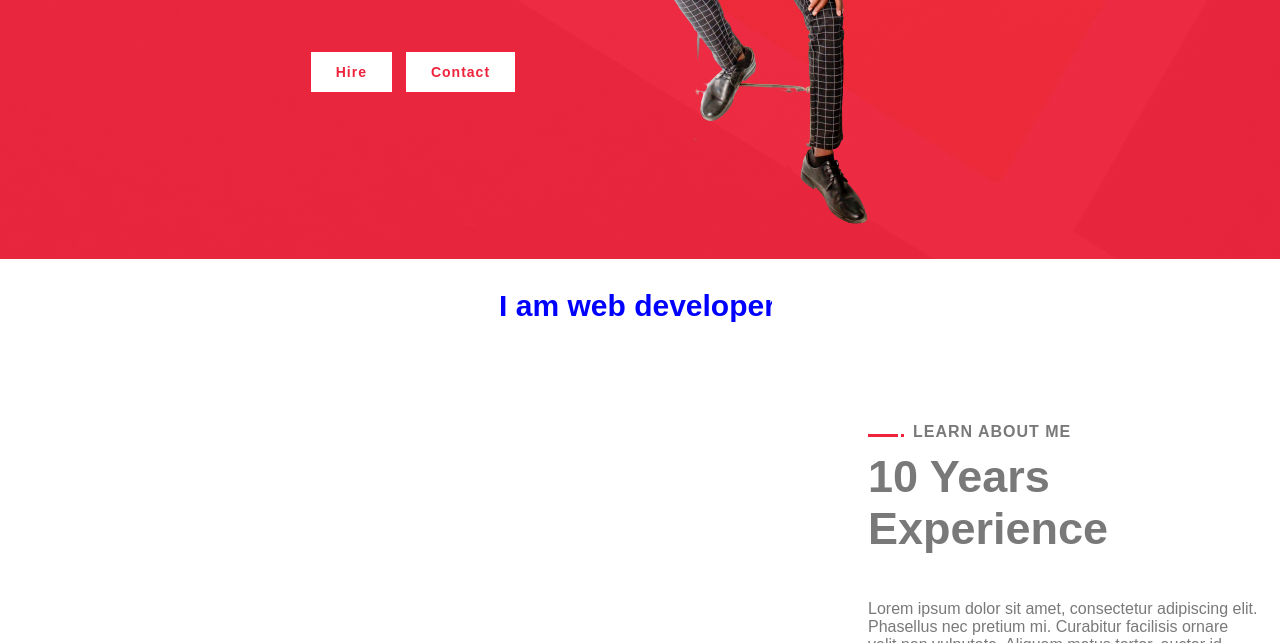
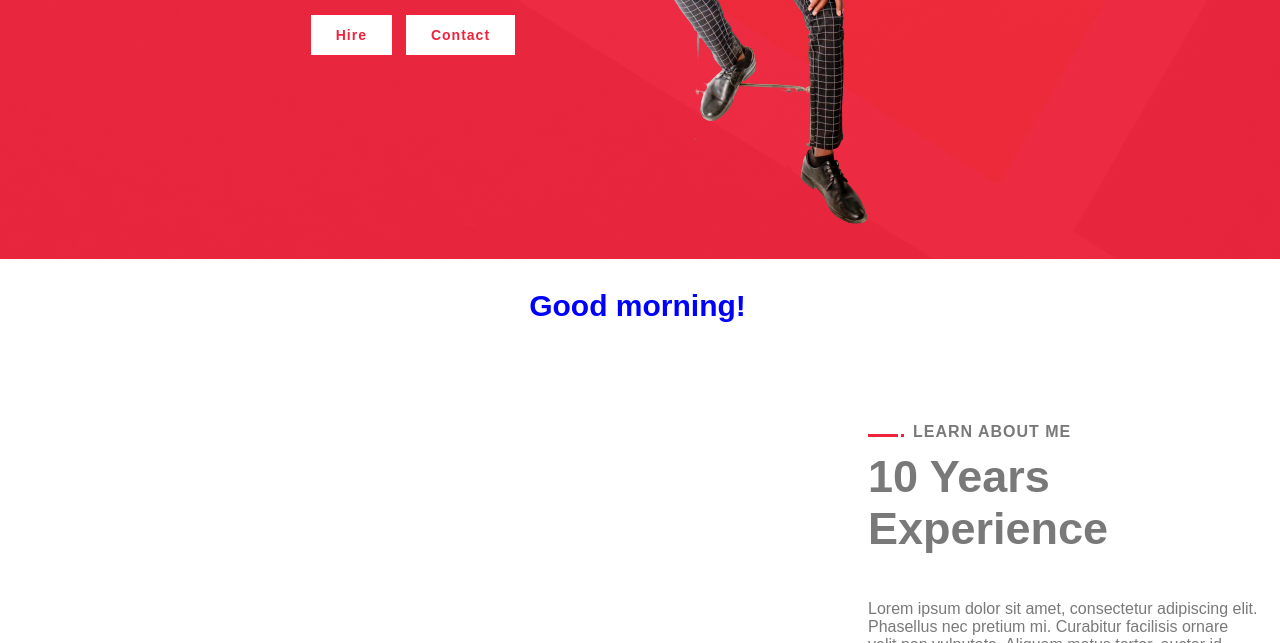
Before and after one commit to Kampende75/portfolio, a plain HTML site: page index.html in a window 1280 px wide. Shown: the part 457-1100 px from the top of the page. Drawn offline with Linux system fonts and the light colour scheme.

Commit message:
index.html

```diff
--- a/index.html
+++ b/index.html
@@ -30,7 +30,7 @@
     <div class="header-text1">
     <p>I'm</p>
     <h1>Isaac Kampende</h1>
-    <script src="Javascript/add-content.js"></script>
+
     </div>
 
     <div class="header-btn">
@@ -43,15 +43,19 @@
        <img src="Images/header.png" alt="Isaac R. Kampende">
     </div>
 </div>
-<!-----Sub Header Ends Here--->
+<!-----Sub Header Ends Here-->
+<div class="Intro">
+  <div class="Intro-header">
+    <script src="Javascript/add-content.js"></script>
+ </div>
+</div>
 
 
-<div class="Intro">
-  <div class="Intro-header">
-    <h3>I am web developer</h3>
-  </div>
+<!---------
+<div>
+  <h2></h2>
+  <script src="Javascript/add-content.js"></script>
 </div>
-
 <!-------my skills-->
 <div class="my-img">
 
```
